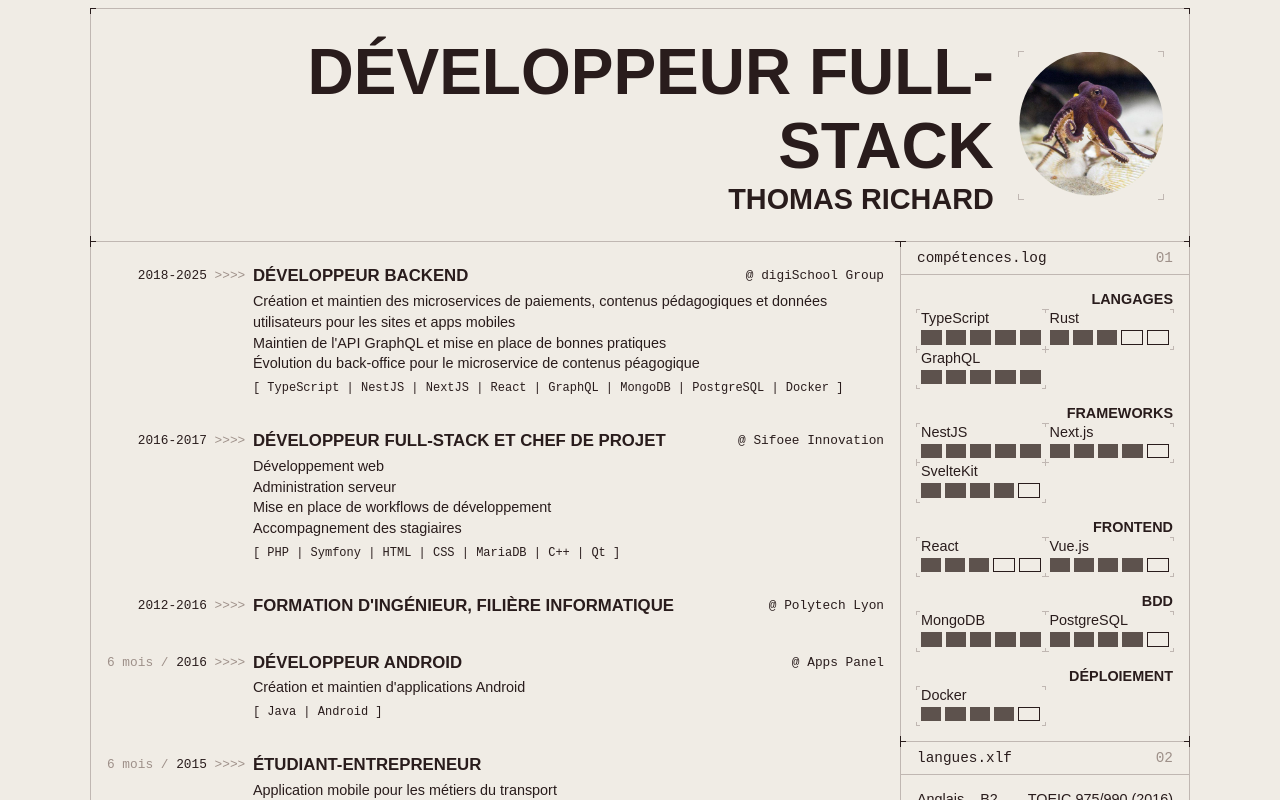
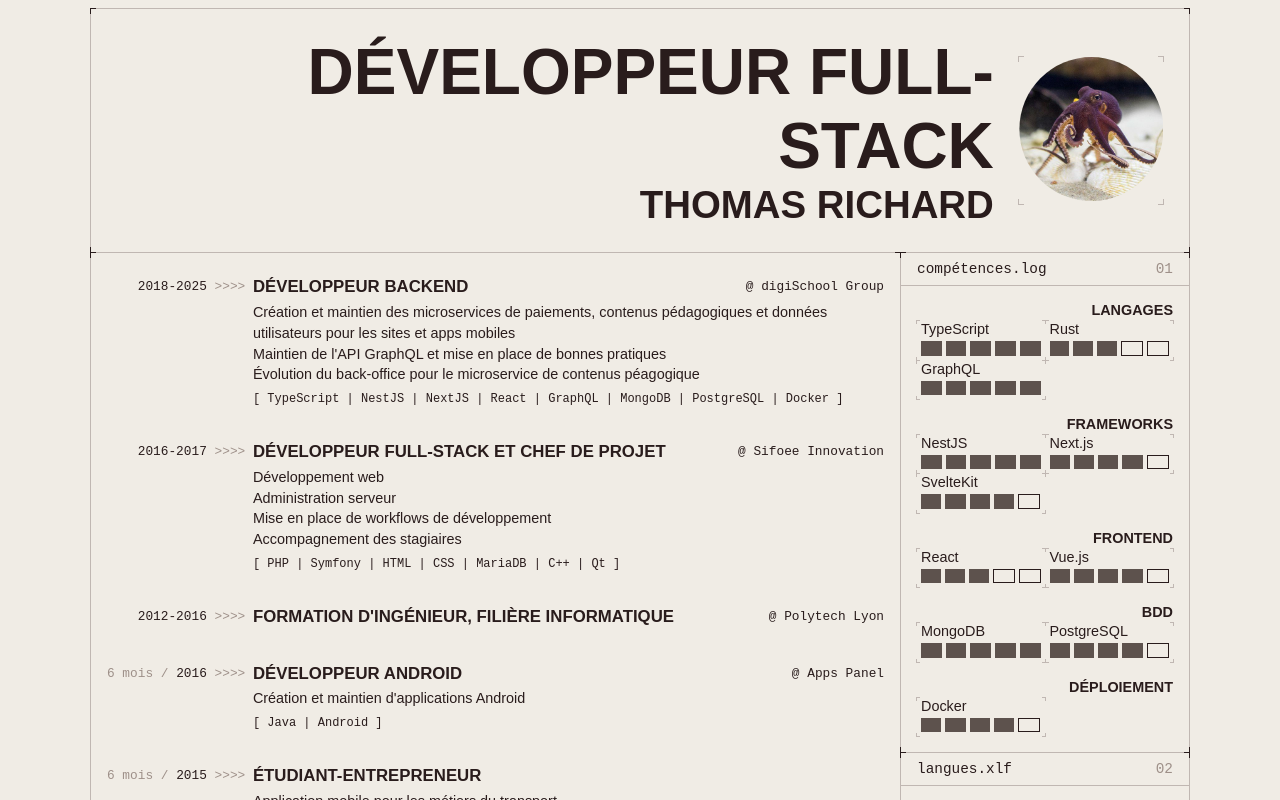
Before and after one commit to prShadoko/cv, a SvelteKit app: page / in a window 1280 px wide. Shown: the top 800 px of the page. Built offline with nearby package versions, Linux system fonts and the light colour scheme; a web font is replaced by a local one.

Commit message:
Make the name bigger

```diff
--- a/src/routes/+page.svelte
+++ b/src/routes/+page.svelte
@@ -102,7 +102,7 @@
       }
 
       h2 {
-        font-size: 1.8rem;
+        font-size: 2.4rem;
       }
     }
 
```
